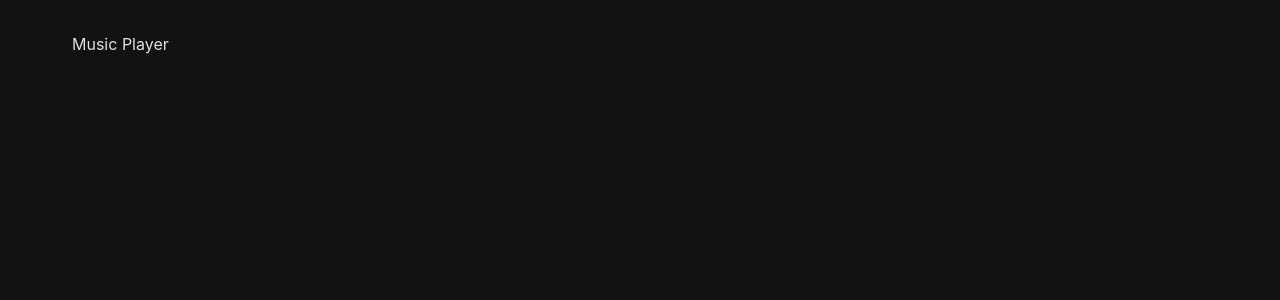
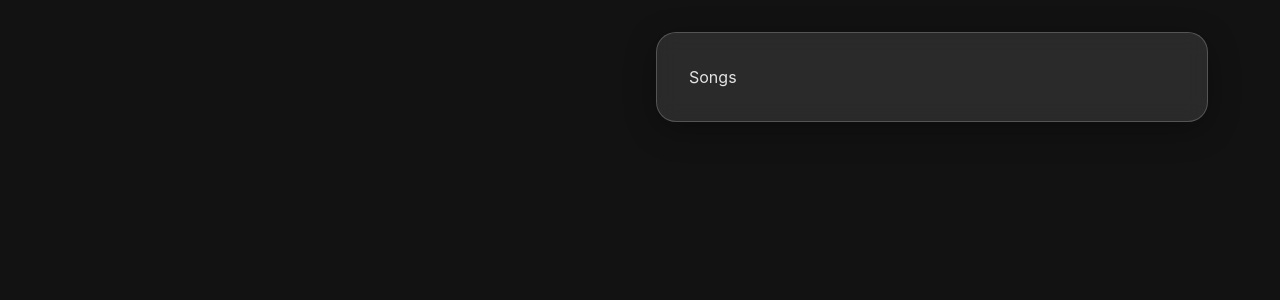
Before and after one commit to BisuMandi/music-player, a React (Vite) app: page / in a window 1280 px wide. Shown: the top 300 px of the page. Built offline with nearby package versions, Linux system fonts and the light colour scheme.

Commit message:
set up layout architecture and stub view routes with React Router

```diff
--- a/package.json
+++ b/package.json
@@ -11,7 +11,8 @@
   },
   "dependencies": {
     "react": "^19.2.8",
-    "react-dom": "^19.2.8"
+    "react-dom": "^19.2.8",
+    "react-router": "^8.3.0"
   },
   "devDependencies": {
     "@eslint/js": "^10.0.1",
--- a/src/App.jsx
+++ b/src/App.jsx
@@ -1,8 +1,27 @@
+import { AllSongs } from "./components/AllSongs";
+import { MusicPlayer } from "./components/MusicPlayer";
+import { BrowserRouter, Routes, Route } from "react-router";
+import { Playlists } from "./components/Playlists";
+
 const App = () => {
   return (
-    <div className="app">
-      Music Player
-    </div>
+    <BrowserRouter>
+      <div className="app">
+        {/* Navbar */}
+        <main className="app-main">
+          <div className="player-section">
+            <MusicPlayer />
+          </div>
+
+          <div className="content-section">
+            <Routes>
+              <Route path="/" element={<AllSongs />} />
+              <Route path="/playlists" element={<Playlists />} />
+            </Routes>
+          </div>
+        </main>
+      </div>
+    </BrowserRouter>
   )
 }
 
--- /dev/null
+++ b/src/components/AllSongs.jsx
@@ -0,0 +1,5 @@
+export const AllSongs = () => {
+    return (
+        <div>Songs</div>
+    )
+}
--- /dev/null
+++ b/src/components/MusicPlayer.jsx
@@ -0,0 +1,5 @@
+export const MusicPlayer = () => {
+    return (
+        <div></div>
+    )
+}
--- /dev/null
+++ b/src/components/Playlists.jsx
@@ -0,0 +1,5 @@
+export const Playlists = () => {
+    return (
+        <div>Playlists</div>
+    )
+}
```
Also changed, not shown: 1 other file (tests, documents, lock files or other folders).
